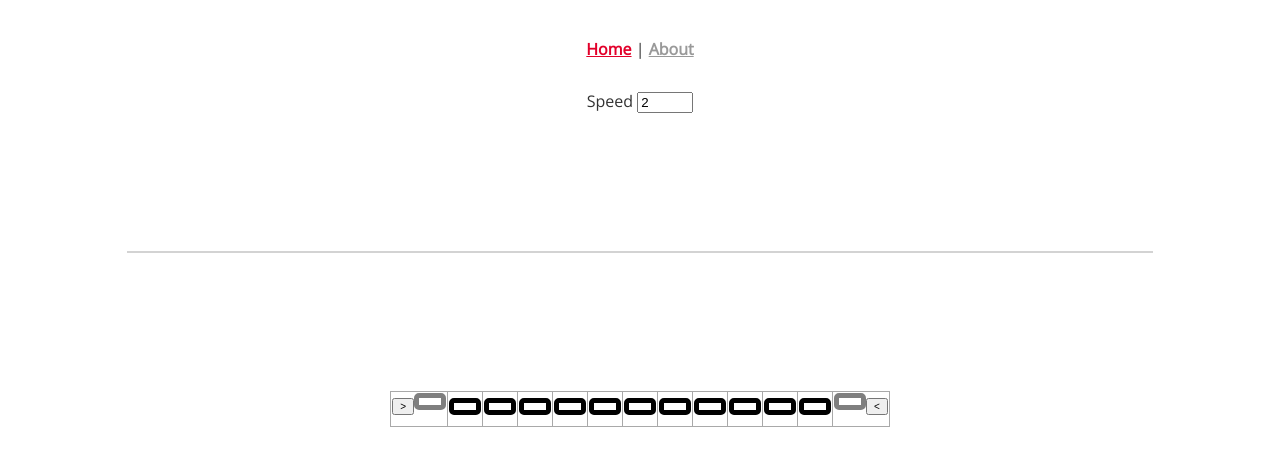
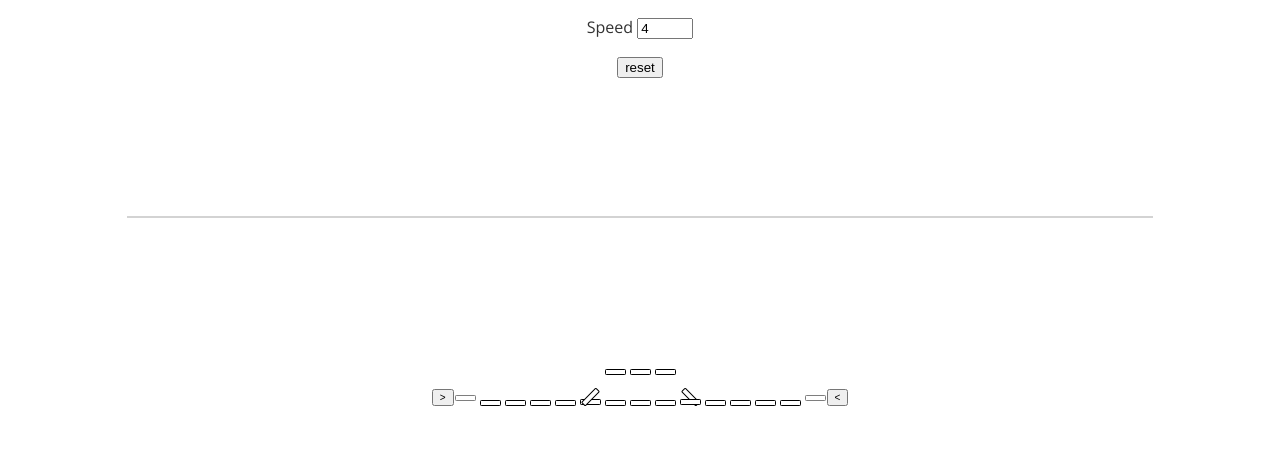
Before and after one commit to m-bymike/regiobahn-2025-sim, a Vue app: page / in a window 1280 px wide. Shown: the top 466 px of the page. Built offline with nearby package versions, Linux system fonts and the light colour scheme.

Commit message:
has junctions!

```diff
--- a/src/App.vue
+++ b/src/App.vue
@@ -1,6 +1,6 @@
 <template>
   <div id="app">
-    <div id="nav">
+    <div id="nav" v-if="false">
       <router-link to="/">Home</router-link> |
       <router-link to="/about">About</router-link>
     </div>
--- a/src/views/Home.vue
+++ b/src/views/Home.vue
@@ -1,9 +1,14 @@
 <template>
   <div class="home">
     <div>
-      <label
-        >Speed <input type="number" min="1" max="50" v-model="speed"
-      /></label>
+      <p>
+        <label
+          >Speed <input type="number" min="1" max="50" v-model="speed"
+        /></label>
+      </p>
+      <p>
+        <button @click="reset()">reset</button>
+      </p>
     </div>
 
     <p>&nbsp;</p>
@@ -12,23 +17,42 @@
     />
     <p>&nbsp;</p>
 
+    <div v-show="error" class="error-container">{{ error }}</div>
+
     <table class="center tracks">
       <tr v-for="(row, rowIdx) in rows" :key="`track_row_${rowIdx}`">
         <td v-for="(col, colIdx) in row" :key="`track_col_${rowIdx}_${colIdx}`">
-          <template v-if="col && col.type() === 'anschluss'">
+          <div class="empty" v-if="!col"></div>
+          <template v-else-if="col.type() === trackType.Siding">
             <button v-if="!col.prev()" @click="startTrain(col)">&gt;</button>
             <div
-              class="track anschluss"
+              class="track Siding"
               :class="{ 'is-occupied': col.isOccupied }"
-            ></div>
+            >
+              <svg width="21px" height="6px" viewBox="-0.5 -0.5 21 6"><g><rect x="0" y="0" width="20" height="5" rx="0.75" ry="0.75" class="el"/></g></svg>
+            </div>
             <button v-if="!col.next()" @click="startTrain(col)">&lt;</button>
           </template>
+          <div v-else-if="col.type() === trackType.Switch" class="track" :class="{
+              'is-occupied': col.isOccupied
+            }">
+            <svg width="21px" height="20px" viewBox="-0.5 -0.5 21 20">
+              <g :transform="col.reverse ? 'translate(20,0) scale(-1,1)' : ''">
+                <rect v-if="!col.dirStraight" class="el" x="0" y="12" width="20" height="5" rx="0.75" ry="0.75"/>
+                <rect x="0" y="7" width="20" height="5" rx="0.75" ry="0.75" class="el" transform="rotate(-45,10,9.5)"
+                      pointer-events="all"/>
+                <rect v-if="col.dirStraight" class="el" x="0" y="12" width="20" height="5" rx="0.75" ry="0.75"/>
+              </g></svg>
+          </div>
           <div
-            v-else-if="col"
+            v-else-if="col.type() === trackType.Straight"
             class="track"
-            :class="{ 'is-occupied': col.isOccupied, [col.type()]: true }"
-          ></div>
-          <div class="empty" v-else></div>
+            :class="{
+              'is-occupied': col.isOccupied
+            }"
+          >
+            <svg width="21px" height="6px" viewBox="-0.5 -0.5 21 6"><defs/><g><rect x="0" y="0" width="20" height="5" rx="0.75" ry="0.75" class="el"/></g></svg>
+          </div>
         </td>
       </tr>
     </table>
@@ -41,24 +65,44 @@ $light-red: lighten($basic-red, 20%);
 $grey: #666;
 $light-grey: lighten($grey, 25%);
 
+.error-container {
+  color: $basic-red;
+  font-size: larger;
+  width: 350px;
+  min-height: 50px;
+  margin: 50px auto;
+  padding: 10px;
+  border: $basic-red 1px solid;
+  border-radius: 5px;
+}
+
 .track {
   display: inline-block;
-  width: 20px;
-  height: 5px;
-  //margin: 2px;
-  border: 5px solid black;
-  border-radius: 5px;
   padding: 1px;
 
-  &.straight {
+  & svg {
+    & .el {
+      fill: white;
+      stroke: black;
+    }
   }
 
-  &.anschluss {
+  //svg {
+  //  stroke: black;
+  //  width: 1px;
+  //}
+
+  &.Siding {
     opacity: 0.5;
   }
 
   &.is-occupied {
-    background: $light-red;
+    & svg {
+      & .el {
+        fill: $light-red;
+      }
+    }
+    // background: $light-red;
   }
 }
 
@@ -69,11 +113,12 @@ table {
   }
 
   &.tracks {
-    border: 1px solid darkgrey;
+    /// border: 1px solid darkgrey;
+    border: 0;
     border-collapse: collapse;
     & th,
     td {
-      border: 1px solid darkgrey;
+      // border: 1px solid darkgrey;
       vertical-align: middle;
       & > button {
         font-size: x-small;
@@ -92,6 +137,18 @@ table {
 <script lang="ts">
 import { Component, Vue } from "vue-property-decorator";
 // import HelloWorld from "@/components/HelloWorld.vue"; // @ is an alias to /src
+
+enum TrackType {
+  Siding = "Siding",
+  Straight = "Straight",
+  Switch = "Switch"
+}
+
+class Crash extends Error {
+  constructor(public readonly message: string) {
+    super();
+  }
+}
 
 class Train {
   private forward = true;
@@ -122,14 +179,16 @@ abstract class TrackElement {
   private p: TrackElement | null = null;
   private occupiedBy: Train | null = null;
 
-  abstract type(): string;
+  abstract type(): TrackType;
 
   public get isOccupied(): boolean {
     return this.occupiedBy !== null;
   }
 
   public occupy(train: Train): void {
-    // TODO detect collision!!
+    if (this.isOccupied) {
+      throw new Crash("Zusammenstoss!");
+    }
     this.occupiedBy = train;
   }
 
@@ -152,37 +211,91 @@ abstract class TrackElement {
     return el;
   }
 
+  public prepend(el: TrackElement): TrackElement {
+    this.p = el;
+    el.setNext(this);
+  }
+
   public setPrevious(el: TrackElement): void {
     this.p = el;
+  }
+
+  public setNext(el: TrackElement): void {
+    this.n = el;
   }
 }
 
 class Straight extends TrackElement {
-  type(): string {
-    return "straight";
+  type(): TrackType {
+    return TrackType.Straight;
   }
 }
 
-class Anschluss extends TrackElement {
-  type(): string {
-    return "anschluss";
+class Siding extends TrackElement {
+  type(): TrackType {
+    return TrackType.Siding;
   }
 }
 
-const trackBegin = new Anschluss();
-trackBegin
-  .append(new Straight())
-  .append(new Straight())
-  .append(new Straight())
-  .append(new Straight())
-  .append(new Straight())
-  .append(new Straight())
-  .append(new Straight())
-  .append(new Straight())
-  .append(new Straight())
-  .append(new Straight())
-  .append(new Straight())
-  .append(new Anschluss());
+class Switch extends TrackElement {
+  get junctionEl(): TrackElement {
+    return this._junctionEl;
+  }
+  get dirStraight(): boolean {
+    return this._dirStraight;
+  }
+  public static forwardNorth(): Switch {
+    return new Switch(true, false);
+  }
+
+  public static forwardSouth(): Switch {
+    return new Switch(false, false);
+  }
+
+  public static reverseSouth(): Switch {
+    return new Switch(true, true);
+  }
+
+  public static reverseNorth(): Switch {
+    return new Switch(false, true);
+  }
+
+  constructor(public readonly left = true, public readonly reverse = false) {
+    super();
+  }
+
+  private _dirStraight = true;
+  private _junctionEl: TrackElement = null;
+
+  public switch(): void {
+    this._dirStraight = !this._dirStraight;
+  }
+
+  public junction(e: TrackElement): void {
+    this._junctionEl = e;
+    if (this.reverse) {
+      e.setNext(this);
+    } else {
+      e.setPrevious(this);
+    }
+
+    return e;
+  }
+
+  next(): TrackElement | null {
+    if (this.reverse || this._dirStraight) return super.next();
+    return this._junctionEl;
+  }
+
+  prev(): TrackElement | null {
+    if (!this.reverse || this._dirStraight) return super.prev();
+    return this._junctionEl;
+  }
+
+  type(): TrackType {
+    return TrackType.Switch;
+  }
+}
 
 class Track {
   constructor(public readonly trackBegin: TrackElement) {}
@@ -192,26 +305,56 @@ class Track {
   components: {}
 })
 export default class Home extends Vue {
-  track = new Track(trackBegin);
+  trackType = TrackType;
+  track: Track = null;
   trains = [] as Train[];
-  speed = 2;
+  currentSpeed = 4;
+  error: string = null;
+  interval = null;
+  rows = [];
 
-  get rows() {
-    // let cols = 0;
-    let cur = this.track.trackBegin;
-    const rows = [[]];
-    let curRow = 0;
-
-    do {
-      rows[curRow].push(cur);
-      cur = cur.next();
-    } while (cur);
-    ++curRow;
-
-    return rows;
+  // get rows() {
+  //   if (!this.track) return [];
+  //
+  //   let cur = this.track.trackBegin;
+  //   const rows = [[], []];
+  //   let curRow = 1;
+  //
+  //   do {
+  //     if ()
+  //     rows[curRow].push(cur);
+  //     cur = cur.next();
+  //   } while (cur);
+  //   ++curRow;
+  //
+  //   return rows;
+  // }
+  get speed(): number {
+    return this.currentSpeed;
+  }
+  set speed(n: number) {
+    this.currentSpeed = n;
+    this.updateInterval(n);
   }
 
-  startTrain(el: Anschluss): void {
+  reset() {
+    this.error = null;
+    // this.error = "FOO BAR";
+    this.trains = [];
+    this.track = this.buildTrack();
+    this.updateInterval(this.currentSpeed);
+  }
+
+  updateInterval(speed: number): void {
+    if (this.interval) {
+      clearInterval(this.interval);
+    }
+
+    this.interval = setInterval(this.moveTrains, 1000 / speed);
+  }
+
+  startTrain(el: Siding): void {
+    if (el.isOccupied) return;
     const train = new Train();
     train.setPosition(el);
     if (el.prev()) {
@@ -221,13 +364,75 @@ export default class Home extends Vue {
     this.trains.push(train);
   }
 
+  buildTrack() {
+    const rows = [[], []];
+    const trackBegin = new Siding();
+
+    rows[0][0] = null;
+    rows[1][0] = trackBegin;
+
+    rows[0][1] = null;
+    rows[1][1] = trackBegin.append(new Straight());
+
+    rows[0][2] = null;
+    rows[1][2] = rows[1][1].append(new Straight());
+
+    rows[0][3] = null;
+    rows[1][3] = rows[1][2].append(new Straight());
+
+    rows[0][4] = null;
+    rows[1][4] = rows[1][3].append(new Straight());
+
+    rows[0][5] = null;
+    rows[1][5] = rows[1][4].append(Switch.forwardNorth());
+    rows[1][5].switch();
+
+    rows[0][6] = rows[1][5].junction(new Straight());
+    rows[1][6] = rows[1][5].append(new Straight());
+
+    rows[0][7] = rows[0][6].append(new Straight());
+    rows[1][7] = rows[1][6].append(new Straight());
+
+    rows[0][8] = rows[0][7].append(new Straight());
+    rows[1][8] = rows[1][7].append(new Straight());
+
+    rows[0][8] = rows[0][7].append(new Straight());
+    rows[1][8] = rows[1][7].append(new Straight());
+
+    rows[0][9] = null;
+    rows[1][9] = rows[1][8].append(Switch.reverseNorth());
+    rows[1][9].junction(rows[0][8]);
+
+    rows[0][10] = null;
+    rows[1][10] = rows[1][9].append(new Straight());
+
+    rows[0][11] = null;
+    rows[1][11] = rows[1][10].append(new Straight());
+
+    rows[0][12] = null;
+    rows[1][12] = rows[1][11].append(new Straight());
+
+    rows[0][13] = null;
+    rows[1][13] = rows[1][12].append(new Straight());
+
+    rows[0][14] = null;
+    rows[1][14] = rows[1][13].append(new Siding());
+
+    this.rows = rows;
+    this.track = new Track(trackBegin);
+  }
+
   moveTrains() {
-    this.trains.forEach(t => t.move());
-    setTimeout(this.moveTrains, 2000 / this.speed);
+    if (this.error) return;
+    try {
+      this.trains.forEach(t => t.move());
+    } catch (e) {
+      this.error = e.message || "Unbekannter Fehler";
+    }
   }
 
   mounted() {
-    setTimeout(this.moveTrains, 2000 / this.speed);
+    this.reset();
   }
 }
 </script>
```
